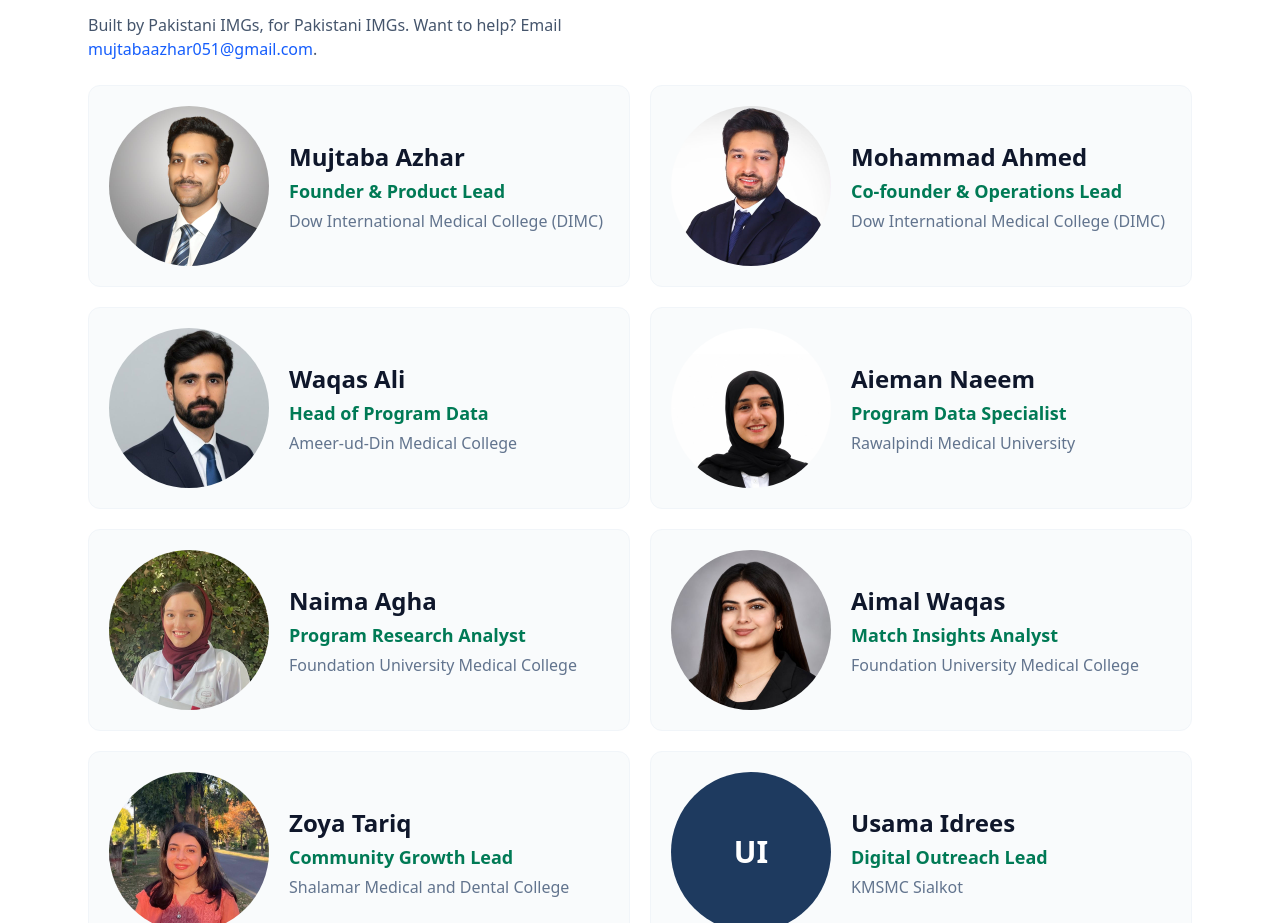
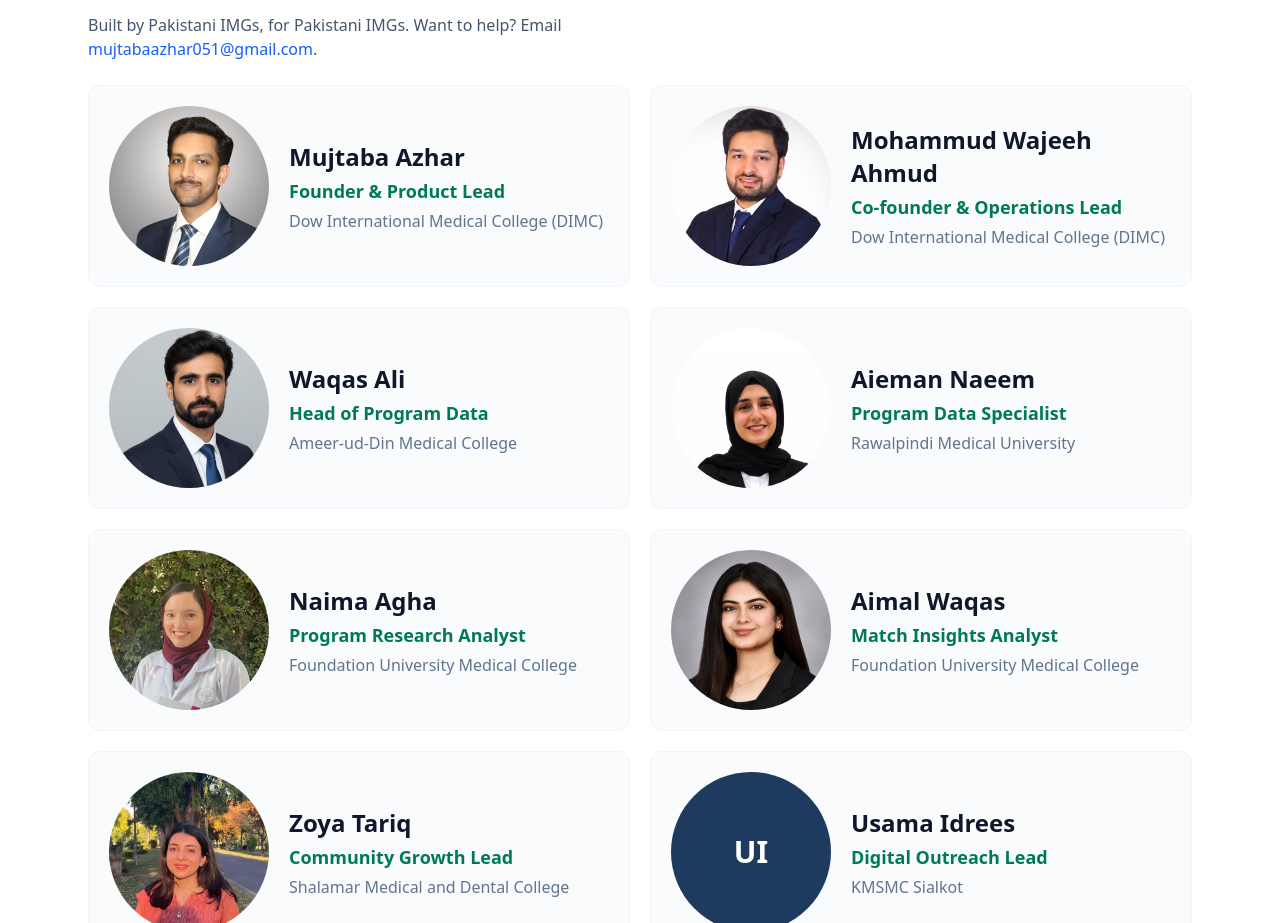
Before and after one commit to mujtabaazhar051-sudo/ResidencyCompass, a React (Vite) app: page / in a window 1280 px wide. Shown: the part 2209-3132 px from the top of the page. Built offline with nearby package versions, Linux system fonts and the light colour scheme; no server answers.

Commit message:
Correct co-founder name spelling to Mohammud Wajeeh Ahmud.

```diff
--- a/scripts/exportInstagramTeam.js
+++ b/scripts/exportInstagramTeam.js
@@ -18,7 +18,7 @@ const svgRaw = readFileSync(join(PUBLIC, 'favicon.svg'), 'utf8')
 
 const MEMBERS = [
   { id: 'mujtaba-azhar', name: 'Mujtaba Azhar', role: 'Founder & Product Lead', school: 'DIMC', photo: 'mujtaba-azhar.jpg', src: 'Mujtaba Azhar Siddiqui.jpg', position: 'centre' },
-  { id: 'mohammad-ahmed', name: 'Mohammad Ahmed', role: 'Co-founder & Operations Lead', school: 'DIMC', photo: 'mohammad-ahmed.jpg', src: 'Mohammud Wajeeh.jpeg', position: 'centre' },
+  { id: 'mohammad-ahmed', name: 'Mohammud Wajeeh Ahmud', role: 'Co-founder & Operations Lead', school: 'DIMC', photo: 'mohammad-ahmed.jpg', src: 'Mohammud Wajeeh.jpeg', position: 'centre' },
   { id: 'waqas-ali', name: 'Waqas Ali', role: 'Head of Program Data', school: 'Ameer-ud-Din Medical College', photo: 'waqas-ali.jpg', src: 'Waqas Ali.jpg', position: 'centre' },
   { id: 'aieman-naeem', name: 'Aieman Naeem', role: 'Program Data Specialist', school: 'Rawalpindi Medical University', photo: 'aieman-naeem.jpg', src: 'Aieman Naeem.png', position: 'north', padTop: 0.16 },
   { id: 'naima-agha', name: 'Naima Agha', role: 'Program Research Analyst', school: 'Foundation University Medical College', photo: 'naima-agha.jpg', src: 'Naima Agha.jpg', position: 'centre' },
--- a/src/constants/team.js
+++ b/src/constants/team.js
@@ -14,7 +14,7 @@ export const TEAM_MEMBERS = [
   },
   {
     id: 'mohammad-ahmed',
-    name: 'Mohammad Ahmed',
+    name: 'Mohammud Wajeeh Ahmud',
     role: 'Co-founder & Operations Lead',
     school: 'Dow International Medical College (DIMC)',
     group: 'leadership',
```
Also changed, not shown: public/social-hd/instagram-team-02-mohammad-ahmed.png, 1 other file (tests, documents, lock files or other folders).
